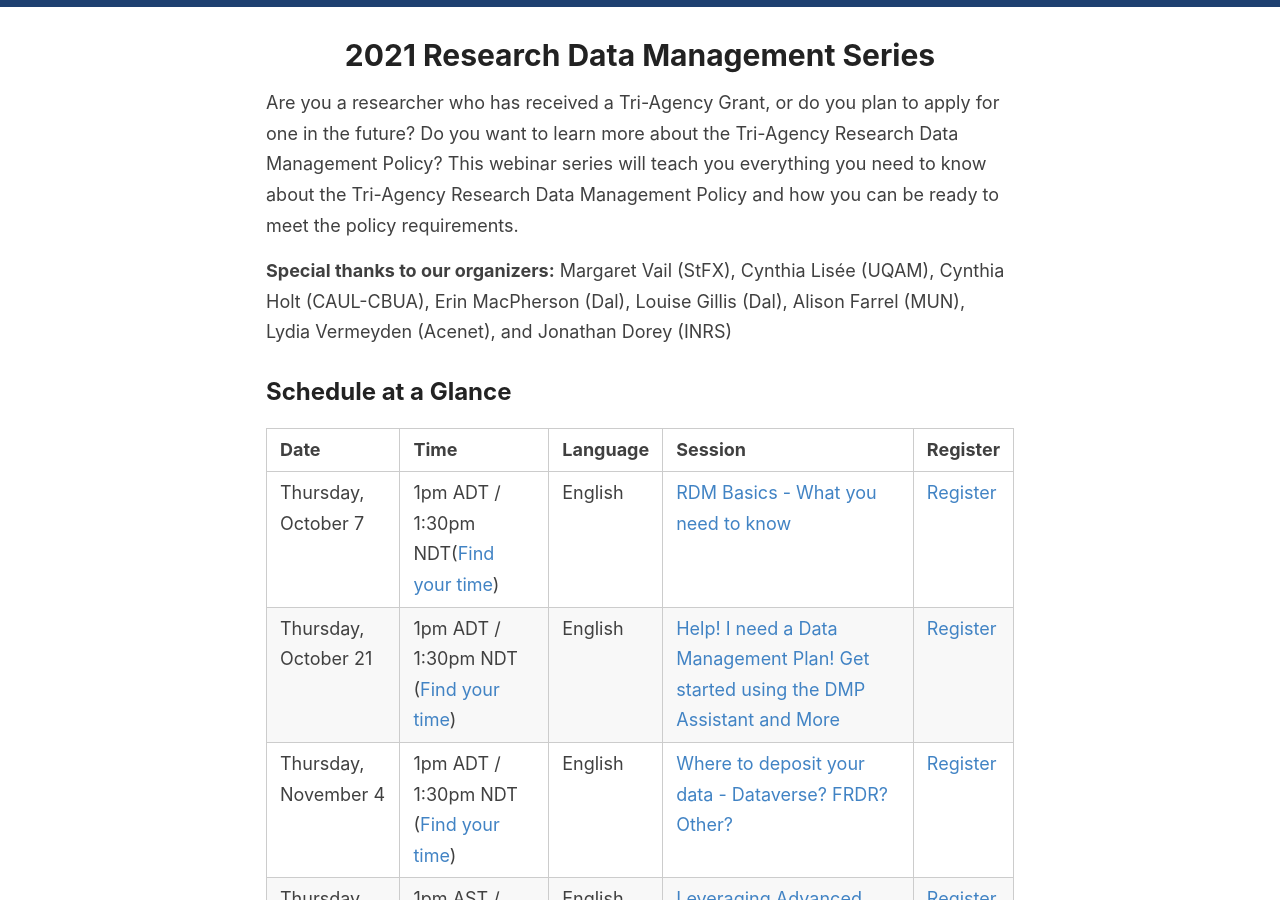
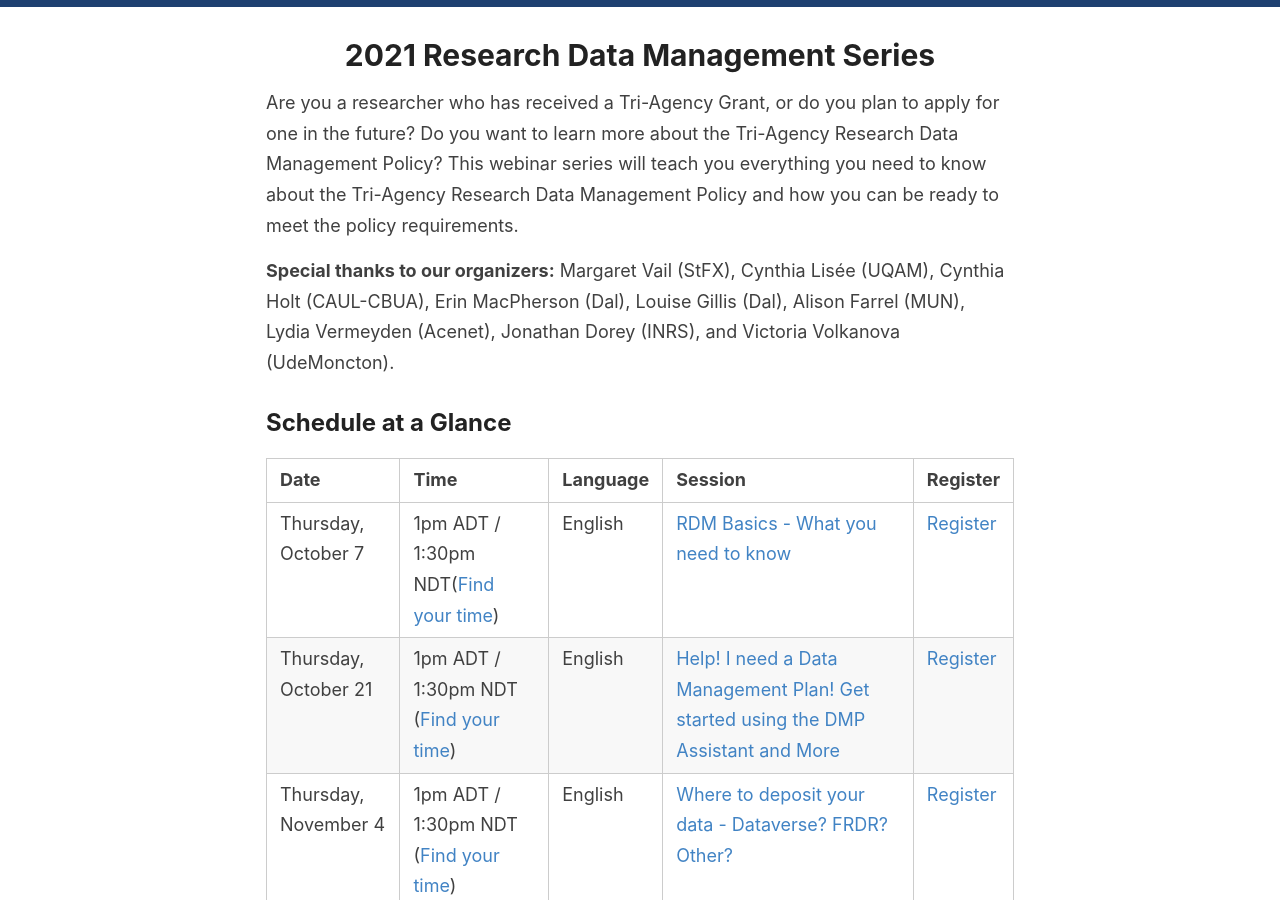
Before and after one commit to caul-dpsc/2021-rdm-series, a Jekyll site: the page built from _pages/index.md, in a window 1280 px wide and 900 px high, scrolled down 322 px. Built offline with Jekyll 4.4.1, drawn with Linux system fonts in a browser that asks for light colours.

Commit message:
Update index.md

```diff
--- a/_pages/index.md
+++ b/_pages/index.md
@@ -5,7 +5,7 @@ permalink: /
 ---
 Are you a researcher who has received a Tri-Agency Grant, or do you plan to apply for one in the future? Do you want to learn more about the Tri-Agency Research Data Management Policy? This webinar series will teach you everything you need to know about the Tri-Agency Research Data Management Policy and how you can be ready to meet the policy requirements.
 
-<b>Special thanks to our organizers:</b> Margaret Vail (StFX), Cynthia Lisée (UQAM), Cynthia Holt (CAUL-CBUA), Erin MacPherson (Dal), Louise Gillis (Dal), Alison Farrel (MUN), Lydia Vermeyden (Acenet), and Jonathan Dorey (INRS)
+<b>Special thanks to our organizers:</b> Margaret Vail (StFX), Cynthia Lisée (UQAM), Cynthia Holt (CAUL-CBUA), Erin MacPherson (Dal), Louise Gillis (Dal), Alison Farrel (MUN), Lydia Vermeyden (Acenet), Jonathan Dorey (INRS), and Victoria Volkanova (UdeMoncton).
 
 ## Schedule at a Glance
 
```
